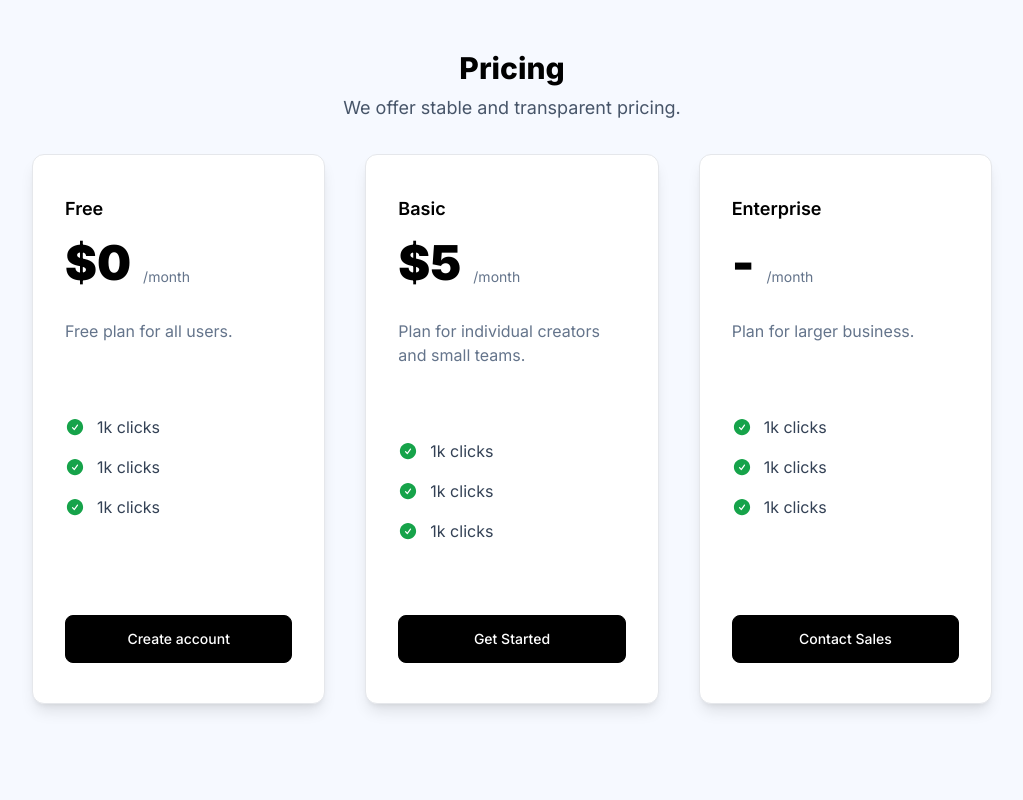
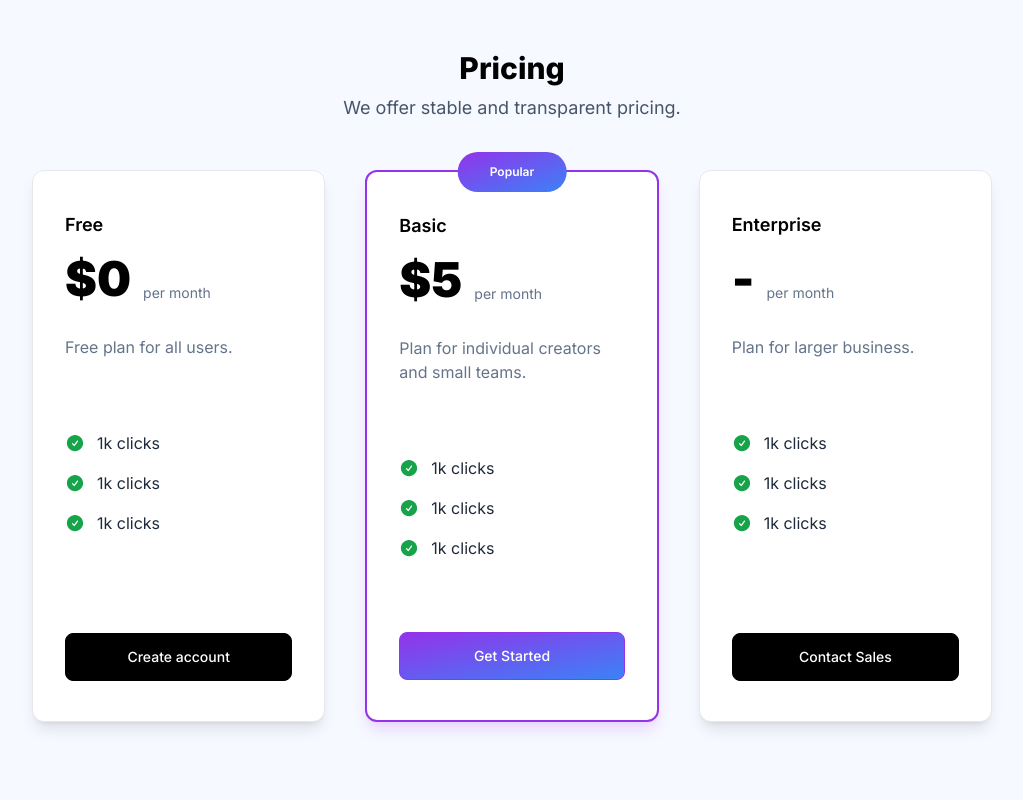
Before and after one commit to michaldziuba03/purly, a Next.js app in the folder apps/web/: page / in a window 1280 px wide. Shown: the part 1240-2040 px from the top of the page, without its empty margins (128-1151 px from the left). Built offline with nearby package versions, Linux system fonts and the light colour scheme.

Commit message:
feat(web): highlight popular price tier

```diff
--- a/apps/web/src/common/buttons/Button.tsx
+++ b/apps/web/src/common/buttons/Button.tsx
@@ -2,17 +2,20 @@ import React from 'react';
 import classNames from "classnames";
 
 interface IButtonProps extends React.PropsWithChildren {
-    outline?: boolean;
+    type?: 'primary' | 'outline' | 'gradient';
     full?: boolean; // useful for auth forms
 }
 
 export const Button: React.FC<IButtonProps> = (props) => {
+    const { type = 'primary' } = props;
+
     const styles = classNames(
         'select-none flex items-center gap-2 justify-center border border-black font-medium rounded-lg text-sm h-12 px-6 py-2.5',
         'hover:bg-gray-700 hover:border-gray-700 transition-colors duration-400',
         {
-            'bg-black text-white': !props.outline,
-            'text-black hover:text-white': props.outline,
+            'bg-black text-white': type === 'primary',
+            'text-black hover:text-white': type === 'outline',
+            'text-white border-purple-600 hover:border-purple-600 bg-gradient-to-br from-purple-600 to-blue-500 hover:bg-gradient-to-bl': type === 'gradient',
             'w-full': props.full,
         }
     )
--- a/apps/web/src/components/PriceCard.tsx
+++ b/apps/web/src/components/PriceCard.tsx
@@ -1,12 +1,14 @@
 import React from "react";
 import {Text} from "@/common/typography/Text";
 import {Button} from "@/common/buttons/Button";
+import classNames from "classnames";
 
 interface IPriceCardProps {
     name: string;
     price: string;
     description: string;
     action: string;
+    highlight?: boolean;
 }
 
 export const TierFeature = () => {
@@ -18,22 +20,32 @@ export const TierFeature = () => {
                 </svg>
             </div>
 
-            <span className='text-slate-700'>1k clicks</span>
+            <span className='text-slate-800'>1k clicks</span>
         </div>
 
     )
 }
 
 export const PriceCard: React.FC<IPriceCardProps> = (props) => {
+    const style = classNames(
+        'relative shadow-lg bg-white border flex flex-col gap-16 justify-between px-8 py-10 rounded-xl',
+        {
+            'border-purple-600 border-2 shadow-purple-200': props.highlight,
+        }
+    );
+
     return  (
-        <div className='shadow-lg bg-white border flex flex-col gap-16 justify-between px-8 py-10 rounded-xl'>
+        <div className={style}>
+            { props.highlight && (
+                <div className='absolute bg-gradient-to-br from-purple-600 to-blue-500 rounded-3xl text-white -translate-y-1/2 -translate-x-1/2 text-xs font-semibold left-1/2 top-0 py-3 px-8'>Popular</div>
+            ) }
             <div className='flex flex-col'>
                 <span className='text-black text-lg font-semibold'>{ props.name }</span>
                 <span className='flex gap-3 items-end'>
                     <span className='mt-4 font-black text-5xl text-black'>
                         { props.price }
                     </span>
-                    <span className='text-sm'>/month</span>
+                    <span className='text-sm'>per month</span>
                 </span>
 
 
@@ -45,7 +57,9 @@ export const PriceCard: React.FC<IPriceCardProps> = (props) => {
                 </ul>
             </div>
 
-            <Button full>{ props.action }</Button>
+            <Button type={
+                props.highlight ? 'gradient' : 'primary'
+            } full>{ props.action }</Button>
         </div>
     );
 }
--- a/apps/web/src/components/PricingTable.tsx
+++ b/apps/web/src/components/PricingTable.tsx
@@ -2,7 +2,7 @@ import {PriceCard} from "@/components/PriceCard";
 
 export const PricingTable = () => {
     return  (
-        <div className='w-full lg:max-w-5xl max-w-md grid gap-10 py-8 grid-cols-1 lg:grid-cols-3'>
+        <div className='w-full lg:max-w-5xl max-w-md grid gap-10 py-12 grid-cols-1 lg:grid-cols-3'>
             <PriceCard
                 price='$0'
                 name="Free"
@@ -14,6 +14,7 @@ export const PricingTable = () => {
                 name="Basic"
                 description='Plan for individual creators and small teams.'
                 action='Get Started'
+                highlight
             />
             <PriceCard
                 price='-'
--- a/apps/web/src/components/sections/Hero.tsx
+++ b/apps/web/src/components/sections/Hero.tsx
@@ -22,7 +22,7 @@ export const Hero: React.FC = () => {
                         Get Started for Free
                     </Button>
                     <div className='hidden lg:block'>
-                        <Button outline>Get Demo</Button>
+                        <Button type='outline'>Get Demo</Button>
                     </div>
                 </div>
 
```
